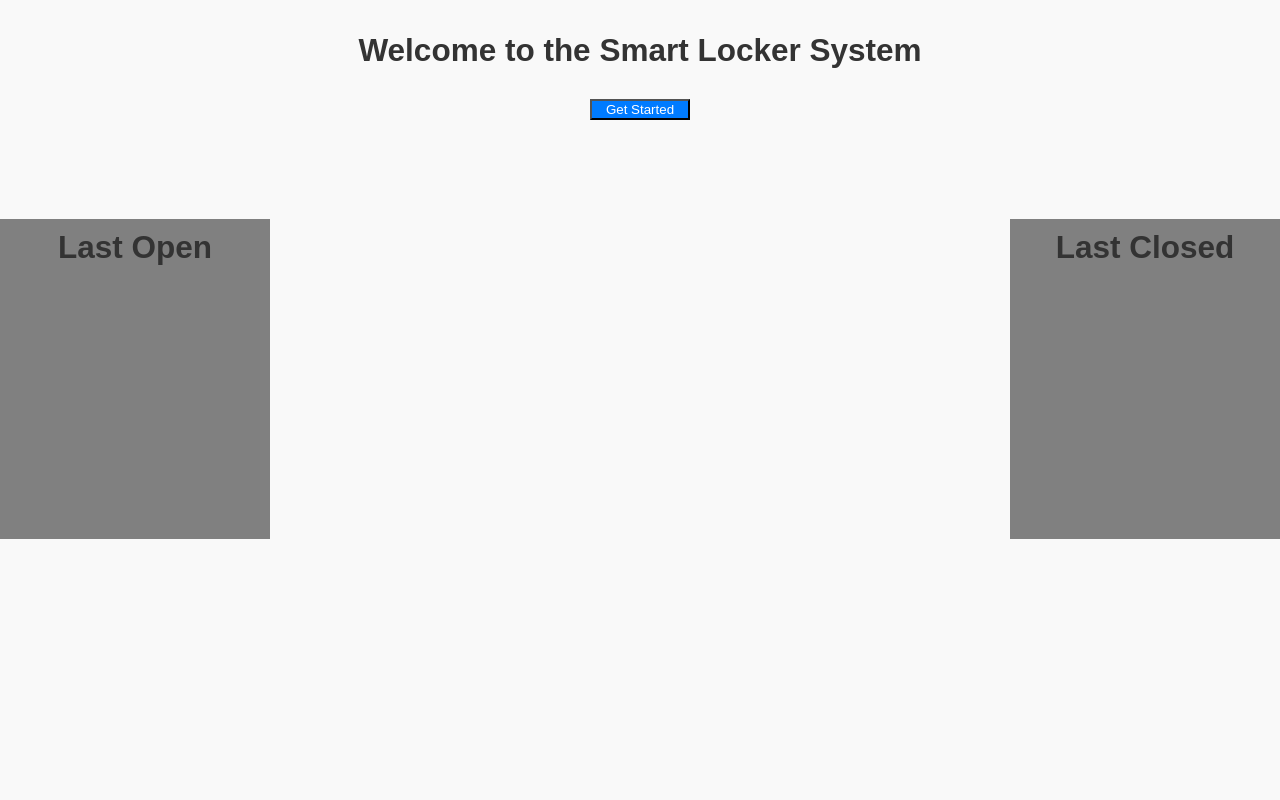
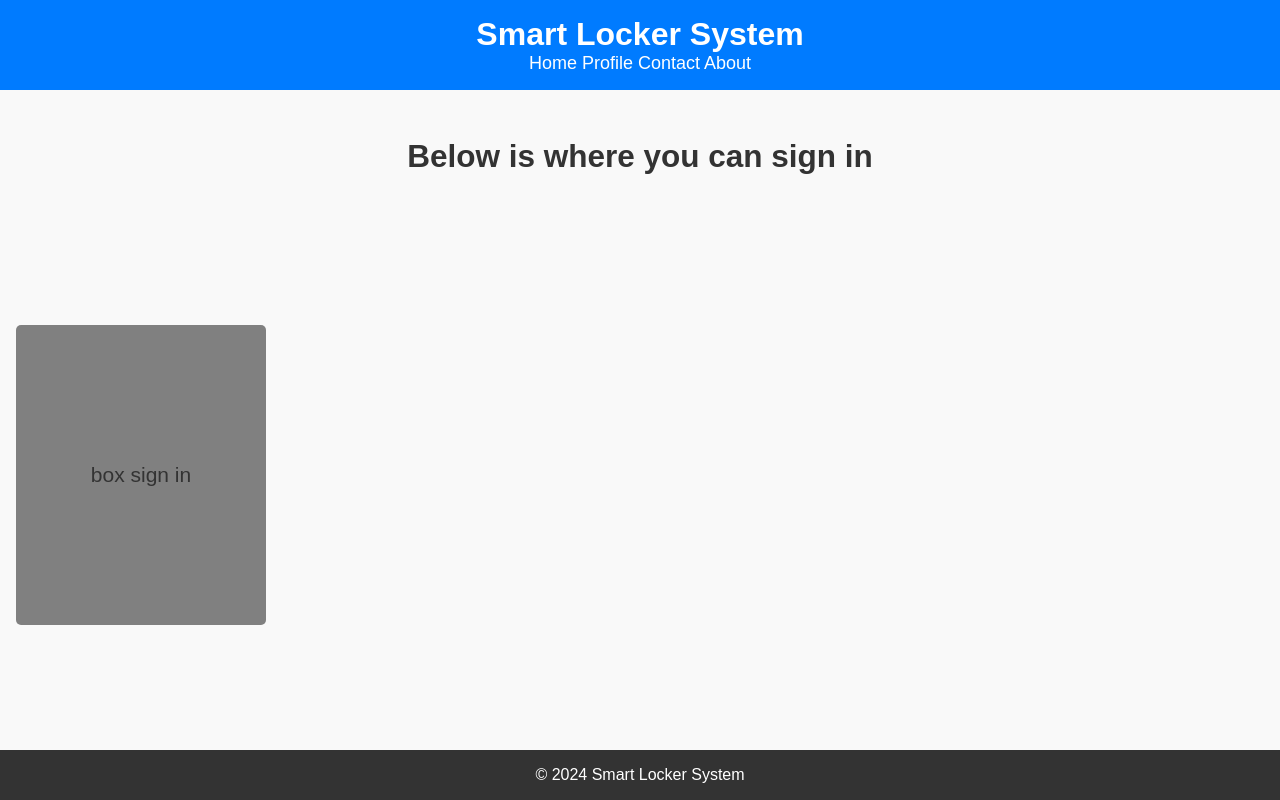
Before and after one commit to dohertyjr0/smartlocker, a plain HTML site: page webserver/webcode/homepage.html in a window 1280 px wide. Both pictures are taken after a click on the button "Get Started". Drawn offline with Linux system fonts and the light colour scheme.

Commit message:
Created replica homepage and interactive

```diff
--- a/webserver/webcode/homepage.css
+++ b/webserver/webcode/homepage.css
@@ -3,6 +3,7 @@ body, h1, h2, p {
     padding: 0;
     font-family: Arial, sans-serif;
   }
+
   body {
     background-color: #f9f9f9;
     color: #333;
@@ -17,6 +18,11 @@ header {
     padding: 1rem;
     text-align: center;
     border: 10px, black;
+  }
+
+  main {
+    flex: 1;
+    padding: 1rem;
   }
 
   footer {
--- a/webserver/webcode/homepage.html
+++ b/webserver/webcode/homepage.html
@@ -3,10 +3,21 @@
 <head>
   <meta charset="UTF-8">
   <meta name="viewport" content="width=device-width, initial-scale=1.0">
+  <title>Home</title>
   <link rel="stylesheet" href="homepage.css">
-    <title>Document</title>
 </head>
 <body>
+  <header>
+    <h1>Smart Locker System</h1>
+    <nav>
+      <a href = "homepage.html"> Home </a>
+      <a href = "Profile"> Profile </a>
+      <a href = "Contact"> Contact </a>
+      <a href = "About"> About </a>
+    </nav>
+  </header>
+
+  <main>
     <section id="landing" class="active">
       <h1>Welcome to the Smart Locker System</h1>
       <button id="start-btn" class="btn primary">Get Started</button>
@@ -17,5 +28,20 @@
         <h1> Last Closed </h1>
       </div>
     </section>
+
+    <section id="dashboard">
+      <h2>Below is where you can sign in</h2>
+        <div class = "login">
+          <p>box sign in</p>
+        </div>
+      <p id="status-msg"></p>
+    </section>
+  </main>
+
+  <footer>
+    <p>&copy; 2024 Smart Locker System</p>
+  </footer>
+
+  <script src="script.js"></script>
 </body>
 </html>
```
Lines whose indentation alone changed are shown as unchanged.
